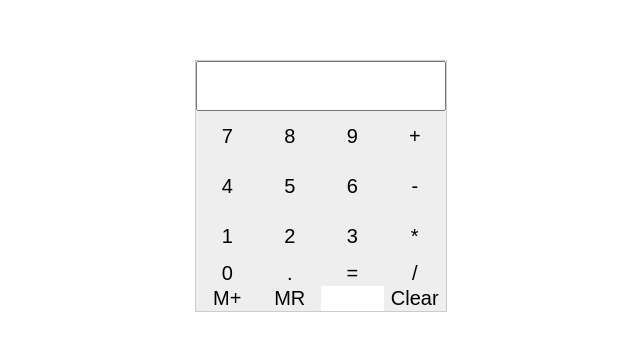
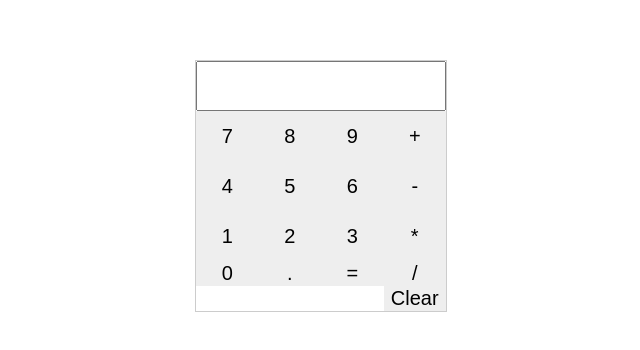
Before and after one commit to BigLeno/Calculator, a plain HTML site: page index.html in a window 1280 px wide. Shown: the part 214-564 px from the top of the page, without its empty margins (319-959 px from the left). Drawn offline with Linux system fonts and the light colour scheme.

Commit message:
retirando os botões da memória

```diff
--- a/index.html
+++ b/index.html
@@ -28,8 +28,6 @@
             <button onclick="addToDisplay('.')">.</button>
             <button onclick="calculate()">=</button>
             <button onclick="addToDisplay('/')">/</button>
-            <button onclick="armazenarMemoria(resultado)">M+</button>
-            <button onclick="resultado = recuperarMemoria()">MR</button>
             <button id="clear" onclick="clearAll()">Clear</button>
         </div>
 
```
